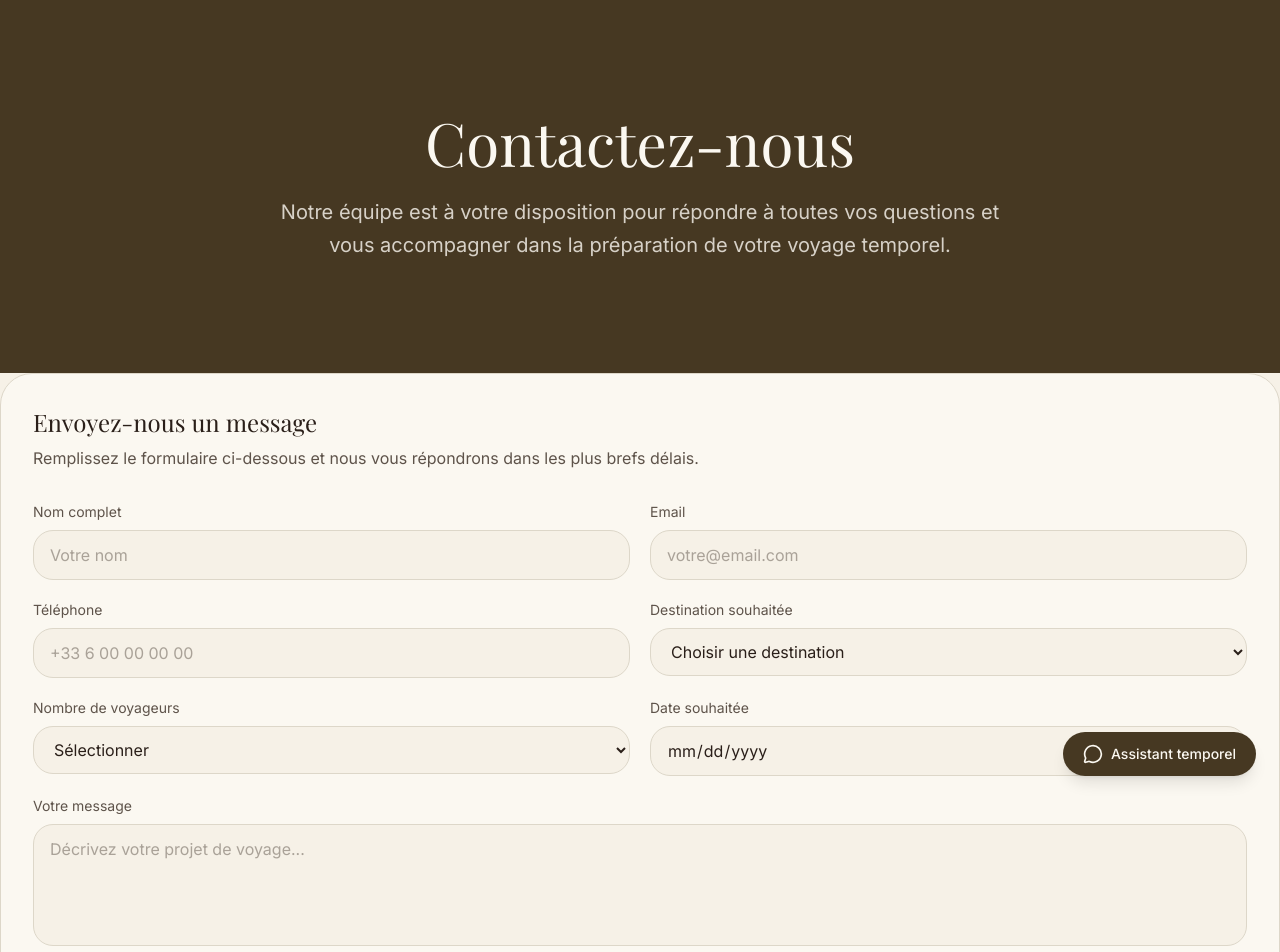
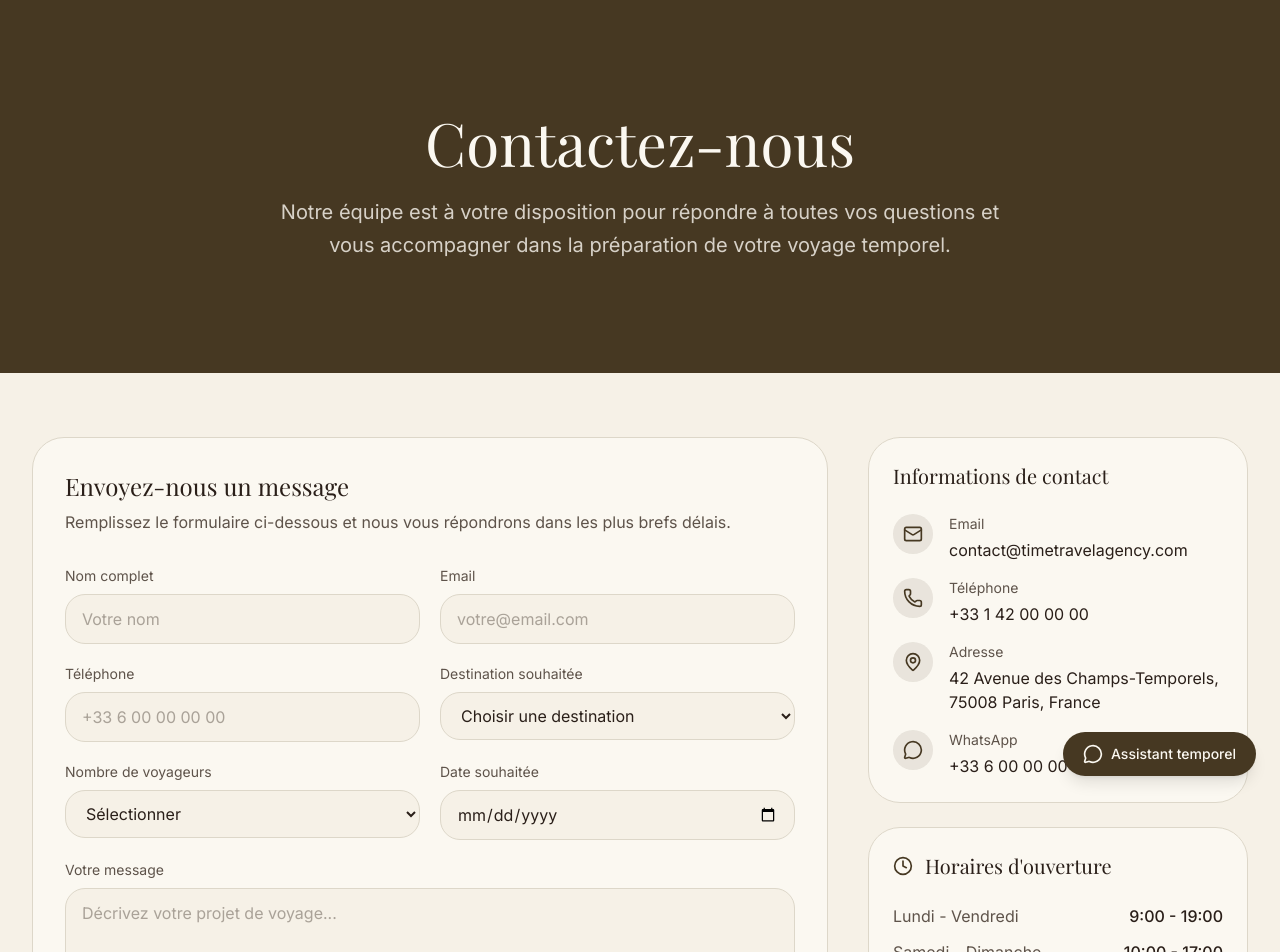
Before and after one commit to alagh697/v0-time-travel-agency, a Next.js app: page /contact in a window 1280 px wide. Shown: the top 952 px of the page. Built offline with nearby package versions, Linux system fonts and the light colour scheme; a web font is replaced by a local one.

Commit message:
feat: restructure contact page layout with new grid system

```diff
--- a/app/contact/page.tsx
+++ b/app/contact/page.tsx
@@ -5,17 +5,28 @@ import { LocaleProvider } from '@/lib/locale-context';
 import { Footer } from '@/components/layout';
 import { SupportChat } from '@/components/features/support-chat';
 import { ContactForm, ContactHero, ContactInfo } from '@/components/contact';
-import { FAQSection } from '@/components/sections';
 
 export default function ContactPage() {
   return (
     <LocaleProvider defaultLocale="fr">
-      <main className="min-h-screen">
+      <main className="min-h-screen bg-background text-foreground">
         <ContactHero />
-        <ContactForm />
-        <ContactInfo />
-        <FAQSection />
+
+        <section className="px-4 pb-16 pt-10 md:px-6 md:pb-20 md:pt-14 lg:px-8 lg:pb-24 lg:pt-16">
+          <div className="mx-auto grid w-full max-w-7xl grid-cols-1 gap-8 lg:grid-cols-[minmax(0,1.6fr)_360px] lg:gap-10 xl:grid-cols-[minmax(0,1.7fr)_380px]">
+            <div className="min-w-0">
+              <ContactForm />
+            </div>
+
+            <aside className="min-w-0">
+              <div className="flex flex-col gap-6 lg:sticky lg:top-24">
+                <ContactInfo />
+              </div>
+            </aside>
+          </div>
+        </section>
       </main>
+
       <Footer />
       <SupportChat />
     </LocaleProvider>
```
